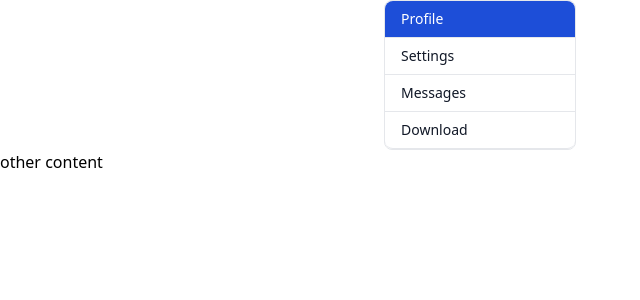
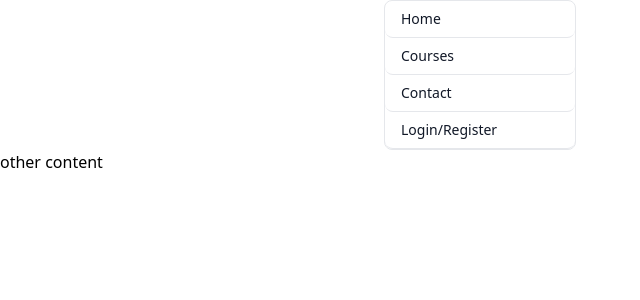
Before and after one commit to carlosfgti/react-app, a React (Vite) app: page / in a window 1280 px wide. Shown: the top 300 px of the page, without its empty margins (0-640 px from the left). Built offline with nearby package versions, Linux system fonts and the light colour scheme.

Commit message:
feat: rendering lists

```diff
--- a/src/ListGroup.tsx
+++ b/src/ListGroup.tsx
@@ -1,27 +1,25 @@
 function ListGroup () {
+    const items = [
+        'Home',
+        'Courses',
+        'Contact',
+        'Login/Register'
+    ];
+
     return (
         <>
             <div className="max-w-lg mx-auto">
                 <div className="bg-white rounded-lg border border-gray-200 w-48 text-gray-900 text-sm font-medium">
-                    <a href="#" aria-current="true" className="block px-4 py-2 border-b border-gray-200 w-full rounded-t-lg bg-blue-700 text-white cursor-pointer">
-                        Profile
-                    </a>
-                    <a href="#" className="block px-4 py-2 border-b border-gray-200 w-full hover:bg-gray-100 hover:text-blue-700 focus:outline-none focus:ring-2 focus:ring-blue-700 focus:text-blue-700 cursor-pointer">
-                        Settings
-                    </a>
-                    <a href="#" className="block px-4 py-2 border-b border-gray-200 w-full hover:bg-gray-100 hover:text-blue-700 focus:outline-none focus:ring-2 focus:ring-blue-700 focus:text-blue-700 cursor-pointer">
-                        Messages
-                    </a>
-                    <a href="#" className="block px-4 py-2 border-b border-gray-200 w-full rounded-b-lg hover:bg-gray-100 hover:text-blue-700 focus:outline-none focus:ring-2 focus:ring-blue-700 focus:text-blue-700 cursor-pointer">
-                        Download
-                    </a>
+                    {items.map((item, index) => (
+                        <a href="" className="block px-4 py-2 border-b border-gray-200 w-full rounded-b-lg hover:bg-gray-100 hover:text-blue-700 focus:outline-none focus:ring-2 focus:ring-blue-700 focus:text-blue-700 cursor-pointer">{item}</a>
+                    ))}
                 </div>
             </div>
             <div>
                 other content
             </div>
         </>
-    )
+    );
 }
 
 export default ListGroup;
```
